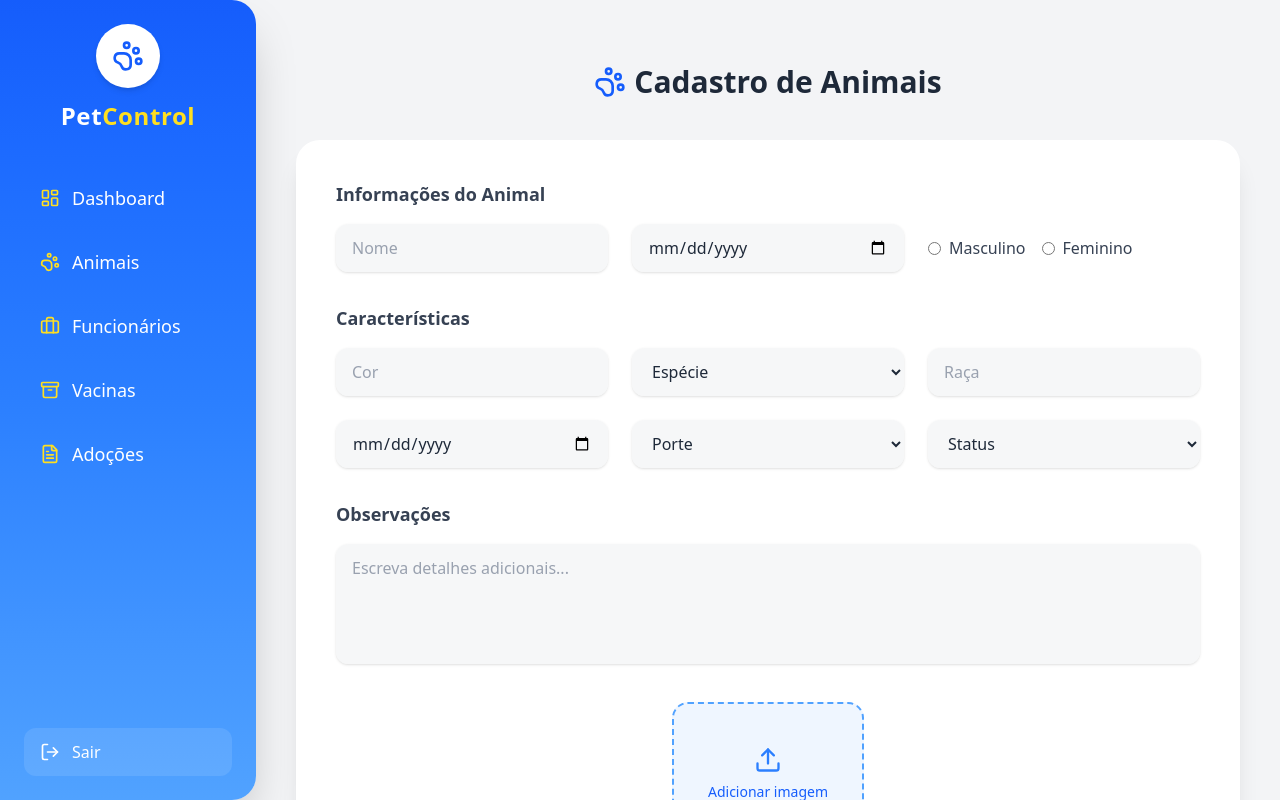
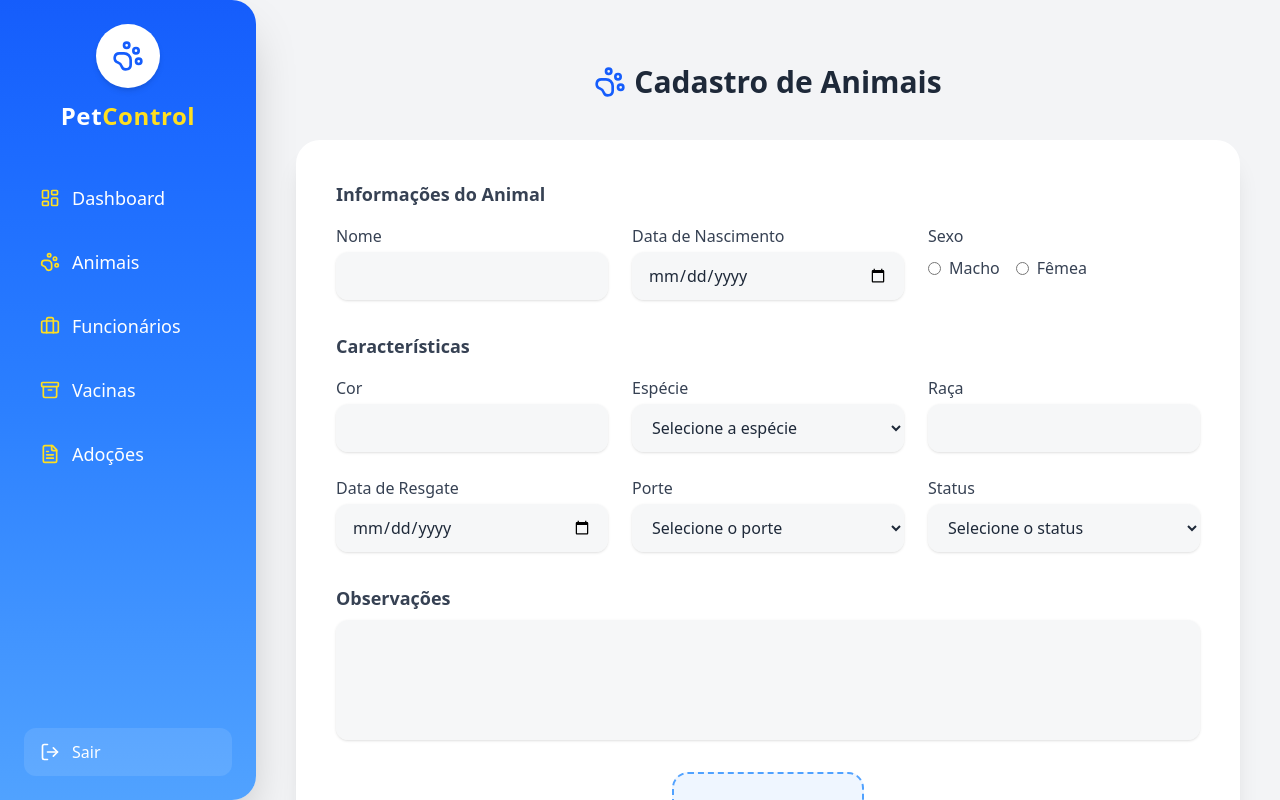
Before and after one commit to NexusTech-Dev/Bonny, a React (Vite) app: page /animals in a window 1280 px wide. Built offline with nearby package versions, Linux system fonts and the light colour scheme; no server answers; sample sign-in values are in the browser's storage.

Commit message:
feat: adiciona funcao para armazenar animais ao firestore

```diff
--- a/package.json
+++ b/package.json
@@ -18,6 +18,7 @@
     "lucide-react": "^0.542.0",
     "react": "^19.1.1",
     "react-dom": "^19.1.1",
+    "react-hot-toast": "^2.6.0",
     "react-icons": "^5.5.0",
     "react-router-dom": "^7.8.2",
     "tailwindcss": "^4.1.12"
--- a/src/App.tsx
+++ b/src/App.tsx
@@ -9,7 +9,8 @@ import AdoptionRegister from "./pages/AdoptionRegister.tsx";
 import Login from "./pages/Login.tsx";
 import PrivateRoute from "./routes/PrivateRoute";
 import { AuthProvider } from "./context/AuthContext";
-import type {JSX} from "react";
+import { Toaster } from "react-hot-toast"; // <-- import do Toaster
+import type { JSX } from "react";
 
 const ProtectedLayout = ({ children }: { children: JSX.Element }) => (
     <div className="flex h-screen bg-gray-100">
@@ -21,6 +22,8 @@ const ProtectedLayout = ({ children }: { children: JSX.Element }) => (
 export default function App() {
     return (
         <AuthProvider>
+            <Toaster position="top-right" reverseOrder={false} />
+
             <Router>
                 <Routes>
                     <Route path="/login" element={<Login />} />
--- a/src/pages/AnimalList.tsx
+++ b/src/pages/AnimalList.tsx
@@ -1,11 +1,13 @@
 import { useState, useEffect } from "react";
 import { Plus, X, Trash2 } from "lucide-react";
 import {useNavigate} from "react-router-dom";
+import { getAnimals, deleteAnimalById } from "../services/animalService";
+import toast from "react-hot-toast";
 
-type Animal = {
-    id: number;
+export type Animal = {
+    id: string;
     name: string;
-    age: string;
+    birthDate?: string;
     breed: string;
     status: "Disponível" | "Adotado" | "Em tratamento";
     image?: string;
@@ -19,16 +21,18 @@ export default function AnimalList() {
     const navigate = useNavigate();
 
     useEffect(() => {
-        setTimeout(() => {
-            setAnimals([
-                { id: 1, name: "Lilica", age: "2 anos", breed: "Poodle", status: "Disponível" },
-                { id: 2, name: "Rex", age: "3 anos", breed: "Vira-lata", status: "Adotado" },
-                { id: 3, name: "Bolt", age: "1 ano", breed: "Labrador", status: "Em tratamento" },
-                { id: 4, name: "Mia", age: "4 anos", breed: "Siamês", status: "Disponível" },
-                { id: 5, name: "Thor", age: "5 anos", breed: "Pastor Alemão", status: "Disponível" },
-            ]);
-            setLoading(false);
-        }, 1000);
+        const fetchData = async () => {
+            try {
+                const data = await getAnimals();
+                setAnimals(data as Animal[]);
+            } catch (error) {
+                console.error("Erro ao buscar animais:", error);
+            } finally {
+                setLoading(false);
+            }
+        };
+
+        fetchData();
     }, []);
 
     const getStatusStyle = (status: Animal["status"]) => {
@@ -39,13 +43,26 @@ export default function AnimalList() {
         }
     };
 
-    const confirmDelete = () => {
+    const confirmDelete = async () => {
         if (deleteAnimal) {
-            setAnimals(prev => prev.filter(a => a.id !== deleteAnimal.id));
-            if (selectedAnimal?.id === deleteAnimal.id) setSelectedAnimal(null);
+            await deleteAnimalById(deleteAnimal.id);
+            setAnimals((prev) => prev.filter((a) => a.id !== deleteAnimal.id));
             setDeleteAnimal(null);
+            toast.success("Animal removido com sucesso!");
         }
     };
+
+    function calcularIdade(birthDate?: string): string {
+        if (!birthDate) return "Não informado";
+        const nascimento = new Date(birthDate);
+        const hoje = new Date();
+        let idade = hoje.getFullYear() - nascimento.getFullYear();
+        const m = hoje.getMonth() - nascimento.getMonth();
+        if (m < 0 || (m === 0 && hoje.getDate() < nascimento.getDate())) {
+            idade--;
+        }
+        return `${idade} ano${idade !== 1 ? "s" : ""}`;
+    }
 
     return (
         <div className="p-6 flex flex-col gap-6">
@@ -115,8 +132,9 @@ export default function AnimalList() {
                                             {animal.status}
                                         </span>
                                     </div>
-                                    <p className="text-sm text-gray-600">{animal.age} • {animal.breed}</p>
-                                    <button
+                                    <p className="text-sm text-gray-600">
+                                        {calcularIdade(animal.birthDate)} • {animal.breed}
+                                    </p>                                    <button
                                         onClick={() => setSelectedAnimal(animal)}
                                         className="w-full mt-2 px-3 py-2 border border-gray-200 rounded-xl hover:bg-gray-100 transition text-sm font-medium"
                                     >
@@ -162,7 +180,7 @@ export default function AnimalList() {
                         </div>
 
                         <h2 className="text-xl font-bold text-gray-800 mb-2">{selectedAnimal.name}</h2>
-                        <p className="text-gray-600 mb-1"><strong>Idade:</strong> {selectedAnimal.age}</p>
+                        <p className="text-gray-600 mb-1"><strong>Idade:</strong> {calcularIdade(selectedAnimal.birthDate)}</p>
                         <p className="text-gray-600 mb-1"><strong>Raça:</strong> {selectedAnimal.breed}</p>
                         <p className="text-gray-600 mb-1">
                             <strong>Status:</strong>{" "}
--- a/src/pages/AnimalRegister.tsx
+++ b/src/pages/AnimalRegister.tsx
@@ -1,14 +1,14 @@
-import { useState } from "react";
+import React, { useState } from "react";
 import { motion } from "framer-motion";
 import { PawPrint, Save, Upload } from "lucide-react";
 import { useNavigate } from "react-router-dom";
 import { registerAnimal } from "../services/animalService";
+import toast from "react-hot-toast";
 
 export default function AnimalRegister() {
     const [preview, setPreview] = useState<string | null>(null);
     const [imageFile, setImageFile] = useState<File | null>(null);
     const [loading, setLoading] = useState(false);
-
     const navigate = useNavigate();
 
     const [formData, setFormData] = useState({
@@ -24,11 +24,14 @@ export default function AnimalRegister() {
         notes: "",
     });
 
+    const [errors, setErrors] = useState<{ [key: string]: string }>({});
+
     const handleChange = (
         e: React.ChangeEvent<HTMLInputElement | HTMLSelectElement | HTMLTextAreaElement>
     ) => {
         const { name, value } = e.target;
         setFormData({ ...formData, [name]: value });
+        setErrors({ ...errors, [name]: "" });
     };
 
     const handleImageChange = (e: React.ChangeEvent<HTMLInputElement>) => {
@@ -36,26 +39,57 @@ export default function AnimalRegister() {
         if (file) {
             setPreview(URL.createObjectURL(file));
             setImageFile(file);
+            setErrors({ ...errors, image: "" });
         }
+    };
+
+    const validate = () => {
+        const newErrors: { [key: string]: string } = {};
+        Object.entries(formData).forEach(([key, value]) => {
+            if (!value) newErrors[key] = "Campo obrigatório";
+        });
+        setErrors(newErrors);
+        return Object.keys(newErrors).length === 0;
     };
 
     const handleSubmit = async (e: React.FormEvent) => {
         e.preventDefault();
+        if (!validate()) return;
+
         setLoading(true);
-
         try {
             await registerAnimal(formData, imageFile || undefined);
+            setFormData({
+                name: "",
+                birthDate: "",
+                sex: "",
+                color: "",
+                species: "",
+                breed: "",
+                rescueDate: "",
+                size: "",
+                status: "",
+                notes: "",
+            });
+            setImageFile(null);
+            setPreview(null);
+            setErrors({});
+            toast.success("Animal cadastrado com sucesso!");
         } catch (err) {
-            alert("Erro ao cadastrar animal.");
+            console.error(err);
+            toast.error("Erro ao cadastrar animal.");
         } finally {
             setLoading(false);
         }
     };
 
-    const inputModern =
-        "w-full px-4 py-3 rounded-xl bg-gray-100/70 shadow-sm " +
-        "focus:ring-2 focus:ring-blue-500 focus:outline-none " +
-        "transition placeholder-gray-400 text-gray-800";
+    const inputModern = (error?: boolean) =>
+        `w-full px-4 py-3 rounded-xl shadow-sm focus:ring-2 focus:outline-none transition placeholder-gray-400 text-gray-800 ` +
+        (error
+            ? "border-2 border-red-500 focus:ring-red-500 bg-red-50"
+            : "bg-gray-100/70 focus:ring-blue-500");
+
+    const errorStyle = "text-sm text-red-500 mt-1";
 
     return (
         <div className="min-h-screen flex flex-col items-center px-4 py-10">
@@ -78,15 +112,27 @@ export default function AnimalRegister() {
                 <section>
                     <h2 className="text-lg font-semibold text-gray-700 mb-4">Informações do Animal</h2>
                     <div className="grid grid-cols-1 sm:grid-cols-2 lg:grid-cols-3 gap-6">
-                        <input type="text" name="name" placeholder="Nome" value={formData.name} onChange={handleChange} className={inputModern} />
-                        <input type="date" name="birthDate" value={formData.birthDate} onChange={handleChange} className={inputModern} />
-                        <div className="flex flex-wrap gap-4 items-center">
+                        <div className="flex flex-col">
+                            <label className="mb-1 font-medium text-gray-700">Nome</label>
+                            <input type="text" name="name" value={formData.name} onChange={handleChange} className={inputModern(!!errors.name)} />
+                            {errors.name && <span className={errorStyle}>{errors.name}</span>}
+                        </div>
+                        <div className="flex flex-col">
+                            <label className="mb-1 font-medium text-gray-700">Data de Nascimento</label>
+                            <input type="date" name="birthDate" value={formData.birthDate} onChange={handleChange} className={inputModern(!!errors.birthDate)} />
+                            {errors.birthDate && <span className={errorStyle}>{errors.birthDate}</span>}
+                        </div>
+                        <div className="flex flex-col">
+                            <label className="mb-1 font-medium text-gray-700">Sexo</label>
+                            <div className="flex flex-wrap gap-4 items-center mt-1">
                                 <label className="flex items-center gap-2 text-gray-700">
-                                <input type="radio" name="sex" value="M" onChange={handleChange} className="accent-blue-600" /> Masculino
+                                    <input type="radio" name="sex" value="M" onChange={handleChange} className="accent-blue-600" /> Macho
                                 </label>
                                 <label className="flex items-center gap-2 text-gray-700">
-                                <input type="radio" name="sex" value="F" onChange={handleChange} className="accent-blue-600" /> Feminino
+                                    <input type="radio" name="sex" value="F" onChange={handleChange} className="accent-blue-600" /> Fêmea
                                 </label>
+                            </div>
+                            {errors.sex && <span className={errorStyle}>{errors.sex}</span>}
                         </div>
                     </div>
                 </section>
@@ -94,44 +140,70 @@ export default function AnimalRegister() {
                 <section>
                     <h2 className="text-lg font-semibold text-gray-700 mb-4">Características</h2>
                     <div className="grid grid-cols-1 sm:grid-cols-2 lg:grid-cols-3 gap-6">
-                        <input type="text" name="color" placeholder="Cor" value={formData.color} onChange={handleChange} className={inputModern} />
-                        <select name="species" value={formData.species} onChange={handleChange} className={inputModern}>
-                            <option value="">Espécie</option>
+                        <div className="flex flex-col">
+                            <label className="mb-1 font-medium text-gray-700">Cor</label>
+                            <input type="text" name="color" value={formData.color} onChange={handleChange} className={inputModern(!!errors.color)} />
+                            {errors.color && <span className={errorStyle}>{errors.color}</span>}
+                        </div>
+                        <div className="flex flex-col">
+                            <label className="mb-1 font-medium text-gray-700">Espécie</label>
+                            <select name="species" value={formData.species} onChange={handleChange} className={inputModern(!!errors.species)}>
+                                <option value="">Selecione a espécie</option>
                                 <option value="cachorro">Cachorro</option>
                                 <option value="gato">Gato</option>
                             </select>
-                        <input type="text" name="breed" placeholder="Raça" value={formData.breed} onChange={handleChange} className={inputModern} />
+                            {errors.species && <span className={errorStyle}>{errors.species}</span>}
+                        </div>
+                        <div className="flex flex-col">
+                            <label className="mb-1 font-medium text-gray-700">Raça</label>
+                            <input type="text" name="breed" value={formData.breed} onChange={handleChange} className={inputModern(!!errors.breed)} />
+                            {errors.breed && <span className={errorStyle}>{errors.breed}</span>}
+                        </div>
                     </div>
                     <div className="grid grid-cols-1 sm:grid-cols-2 lg:grid-cols-3 gap-6 mt-6">
-                        <input type="date" name="rescueDate" value={formData.rescueDate} onChange={handleChange} className={inputModern} />
-                        <select name="size" value={formData.size} onChange={handleChange} className={inputModern}>
-                            <option value="">Porte</option>
+                        <div className="flex flex-col">
+                            <label className="mb-1 font-medium text-gray-700">Data de Resgate</label>
+                            <input type="date" name="rescueDate" value={formData.rescueDate} onChange={handleChange} className={inputModern(!!errors.rescueDate)} />
+                            {errors.rescueDate && <span className={errorStyle}>{errors.rescueDate}</span>}
+                        </div>
+                        <div className="flex flex-col">
+                            <label className="mb-1 font-medium text-gray-700">Porte</label>
+                            <select name="size" value={formData.size} onChange={handleChange} className={inputModern(!!errors.size)}>
+                                <option value="">Selecione o porte</option>
                                 <option value="pequeno">Pequeno</option>
                                 <option value="medio">Médio</option>
                                 <option value="grande">Grande</option>
                             </select>
-                        <select name="status" value={formData.status} onChange={handleChange} className={inputModern}>
-                            <option value="">Status</option>
+                            {errors.size && <span className={errorStyle}>{errors.size}</span>}
+                        </div>
+                        <div className="flex flex-col">
+                            <label className="mb-1 font-medium text-gray-700">Status</label>
+                            <select name="status" value={formData.status} onChange={handleChange} className={inputModern(!!errors.status)}>
+                                <option value="">Selecione o status</option>
                                 <option value="disponivel">Disponível</option>
                                 <option value="adotado">Adotado</option>
                                 <option value="tratamento">Em Tratamento</option>
                             </select>
+                            {errors.status && <span className={errorStyle}>{errors.status}</span>}
+                        </div>
                     </div>
                 </section>
 
                 <section>
-                    <h2 className="text-lg font-semibold text-gray-700 mb-4">Observações</h2>
+                    <div className="flex flex-col">
+                        <label className="text-lg font-semibold text-gray-700 mb-2">Observações</label>
                         <textarea
                             rows={4}
                             name="notes"
-                        placeholder="Escreva detalhes adicionais..."
                             value={formData.notes}
                             onChange={handleChange}
-                        className={`${inputModern} resize-none`}
+                            className={inputModern(!!errors.notes) + " resize-none"}
                         />
+                        {errors.notes && <span className={errorStyle}>{errors.notes}</span>}
+                    </div>
                 </section>
 
-                <div className="flex justify-center">
+                <div className="flex flex-col items-center">
                     <label
                         className={`cursor-pointer flex flex-col items-center justify-center w-40 sm:w-48 h-32 sm:h-36 rounded-2xl
                         ${preview ? "border-0" : "border-2 border-dashed border-blue-400"}
--- a/src/services/animalService.ts
+++ b/src/services/animalService.ts
@@ -1,40 +1,41 @@
-import { db, storage } from "../lib/firebase.ts";
-import { collection, addDoc, Timestamp } from "firebase/firestore";
-import { ref, uploadBytes, getDownloadURL } from "firebase/storage";
+import { db } from "../lib/firebase.ts";
+import { collection, addDoc, getDocs, doc, deleteDoc } from "firebase/firestore";
 
-export type AnimalData = {
-    name: string;
-    birthDate: string;
-    sex: string;
-    color: string;
-    species: string;
-    breed: string;
-    rescueDate: string;
-    size: string;
-    status: string;
-    notes: string;
-    imageUrl?: string;
-};
+const animalsCollection = collection(db, "animals");
 
-export const registerAnimal = async (data: AnimalData, imageFile?: File) => {
-    try {
-        let imageUrl = "";
+export const fileToBase64 = (file: File): Promise<string> =>
+    new Promise((resolve, reject) => {
+        const reader = new FileReader();
+        reader.onload = () => resolve(reader.result as string);
+        reader.onerror = error => reject(error);
+        reader.readAsDataURL(file);
+    });
+
+export async function registerAnimal(data: any, imageFile?: File) {
+    let imageBase64 = "";
 
     if (imageFile) {
-            const storageRef = ref(storage, `animals/${Date.now()}-${imageFile.name}`);
-            await uploadBytes(storageRef, imageFile);
-            imageUrl = await getDownloadURL(storageRef);
+        imageBase64 = await fileToBase64(imageFile);
     }
 
-        const docRef = await addDoc(collection(db, "animals"), {
+    const docRef = await addDoc(animalsCollection, {
         ...data,
-            imageUrl,
-            createdAt: Timestamp.now(),
+        image: imageBase64,
+        createdAt: new Date(),
     });
 
     return docRef.id;
-    } catch (error) {
-        console.error("Erro ao registrar animal:", error);
-        throw error;
 }
-};
+
+export async function getAnimals() {
+    const snapshot = await getDocs(animalsCollection);
+    return snapshot.docs.map(doc => ({
+        id: doc.id,
+        ...doc.data(),
+    }));
+}
+
+export async function deleteAnimalById(id: string) {
+    const docRef = doc(db, "animals", id);
+    await deleteDoc(docRef);
+}
```
Also changed, not shown: 1 other file (tests, documents, lock files or other folders). Lines whose indentation alone changed are shown as unchanged.
